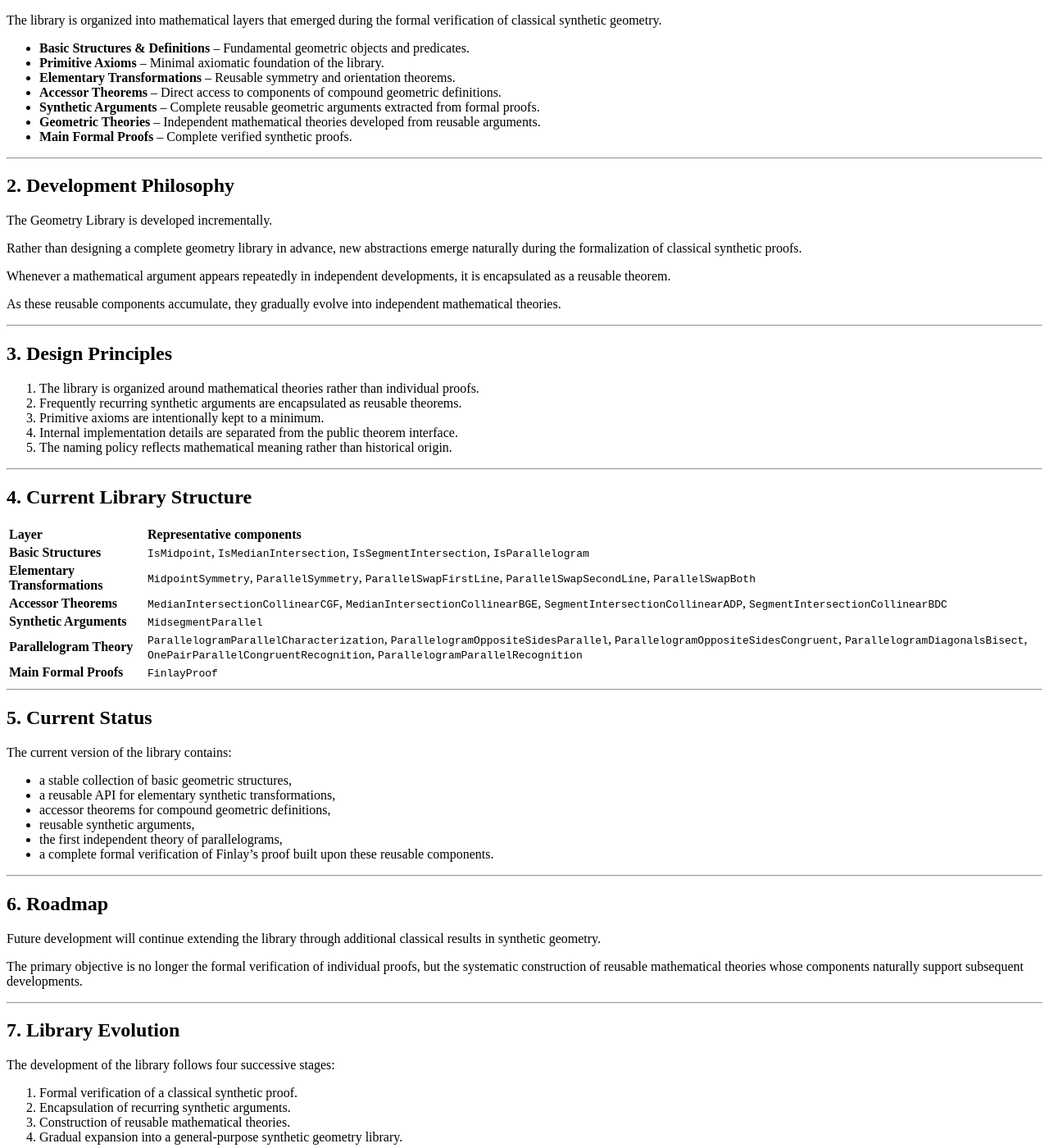
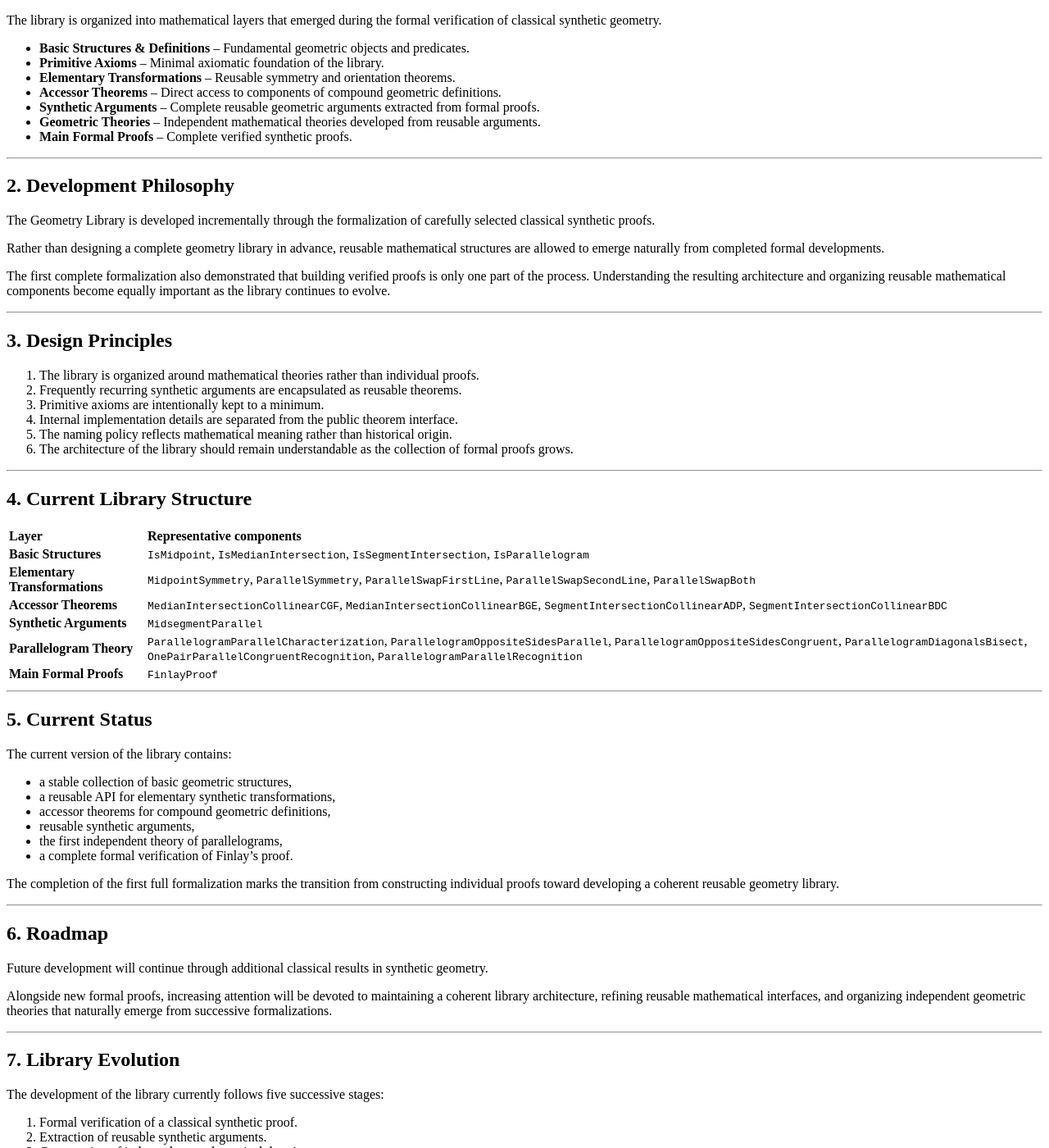
Before and after one commit to cgjteam/cgjteam.github.io, a Jekyll site: the page built from Geometry.md, in a window 1280 px wide and 1400 px high, scrolled down 288 px. Shown: the whole window at 82% size. Built offline with Jekyll 4.4.1, drawn with Linux system fonts in a browser that asks for light colours; comment, search, counter and statistics services are not loaded; our own code applies the rules of GitHub Pages for plain Markdown files; some of the changed text lies outside the part shown.

Commit message:
Update Geometry.md

```diff
--- a/Geometry.md
+++ b/Geometry.md
@@ -31,13 +31,11 @@ The library is organized into mathematical layers that emerged during the formal
 
 ## 2. Development Philosophy
 
-The Geometry Library is developed incrementally.
+The Geometry Library is developed incrementally through the formalization of carefully selected classical synthetic proofs.
 
-Rather than designing a complete geometry library in advance, new abstractions emerge naturally during the formalization of classical synthetic proofs.
+Rather than designing a complete geometry library in advance, reusable mathematical structures are allowed to emerge naturally from completed formal developments.
 
-Whenever a mathematical argument appears repeatedly in independent developments, it is encapsulated as a reusable theorem.
-
-As these reusable components accumulate, they gradually evolve into independent mathematical theories.
+The first complete formalization also demonstrated that building verified proofs is only one part of the process. Understanding the resulting architecture and organizing reusable mathematical components become equally important as the library continues to evolve.
 
 ---
 
@@ -48,6 +46,7 @@ As these reusable components accumulate, they gradually evolve into independent
 3. Primitive axioms are intentionally kept to a minimum.
 4. Internal implementation details are separated from the public theorem interface.
 5. The naming policy reflects mathematical meaning rather than historical origin.
+6. The architecture of the library should remain understandable as the collection of formal proofs grows.
 
 ---
 
@@ -73,25 +72,28 @@ The current version of the library contains:
 - accessor theorems for compound geometric definitions,
 - reusable synthetic arguments,
 - the first independent theory of parallelograms,
-- a complete formal verification of Finlay's proof built upon these reusable components.
+- a complete formal verification of Finlay's proof.
+
+The completion of the first full formalization marks the transition from constructing individual proofs toward developing a coherent reusable geometry library.
 
 ---
 
 ## 6. Roadmap
 
-Future development will continue extending the library through additional classical results in synthetic geometry.
+Future development will continue through additional classical results in synthetic geometry.
 
-The primary objective is no longer the formal verification of individual proofs, but the systematic construction of reusable mathematical theories whose components naturally support subsequent developments.
+Alongside new formal proofs, increasing attention will be devoted to maintaining a coherent library architecture, refining reusable mathematical interfaces, and organizing independent geometric theories that naturally emerge from successive formalizations.
 
 ---
 
 ## 7. Library Evolution
 
-The development of the library follows four successive stages:
+The development of the library currently follows five successive stages:
 
 1. Formal verification of a classical synthetic proof.
-2. Encapsulation of recurring synthetic arguments.
-3. Construction of reusable mathematical theories.
-4. Gradual expansion into a general-purpose synthetic geometry library.
+2. Extraction of reusable synthetic arguments.
+3. Construction of independent mathematical theories.
+4. Continuous refinement of the library architecture.
+5. Gradual expansion into a general-purpose synthetic geometry library.
 
 This evolution is documented in the accompanying development logs.
```
Also changed, not shown: other parts of Geometry.md (+1 -1 lines).
